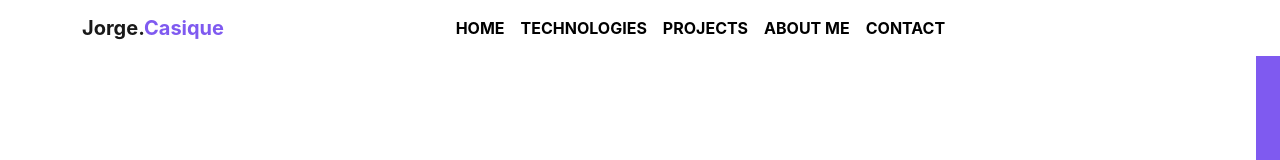
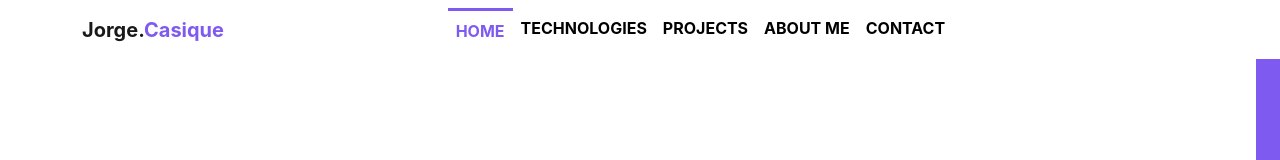
Before and after one commit to Consecratio/portfolio, a React (Create React App) app: page / in a window 1280 px wide. Shown: the top 160 px of the page. Built offline with nearby package versions, Linux system fonts and the light colour scheme.

Commit message:
added default active key for #top location

```diff
--- a/src/components/Navigation.jsx
+++ b/src/components/Navigation.jsx
@@ -11,6 +11,7 @@ const Navigation = () => {
                     <Nav className="col-lg-2 me-5"></Nav>
                     <Nav
                     className="mr-auto my-2 my-lg-0"
+                    defaultActiveKey="#top"
                     >
                         <Nav.Link href="#top">HOME</Nav.Link>
                         <Nav.Link href="#technologies">TECHNOLOGIES</Nav.Link>
```
